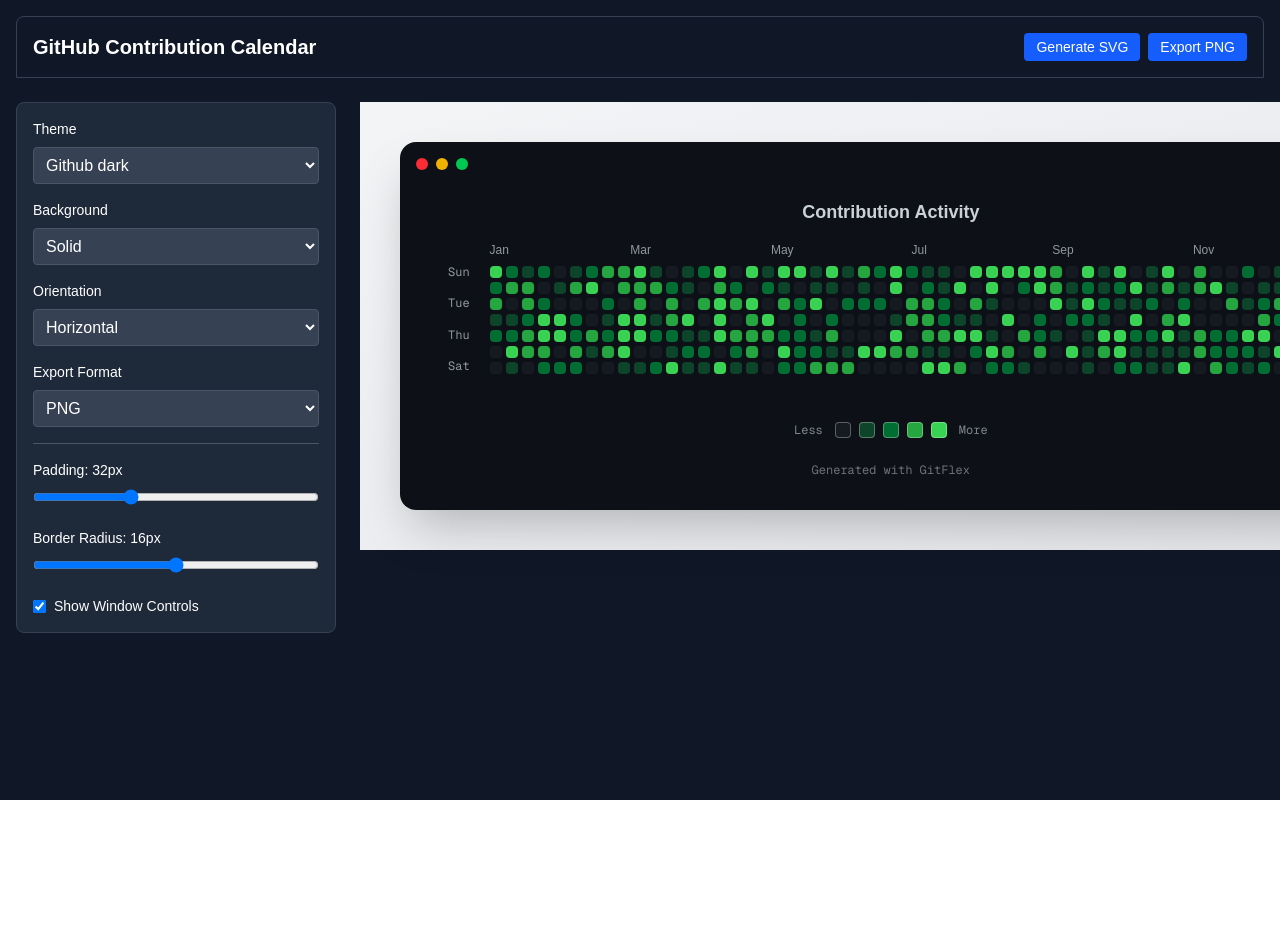
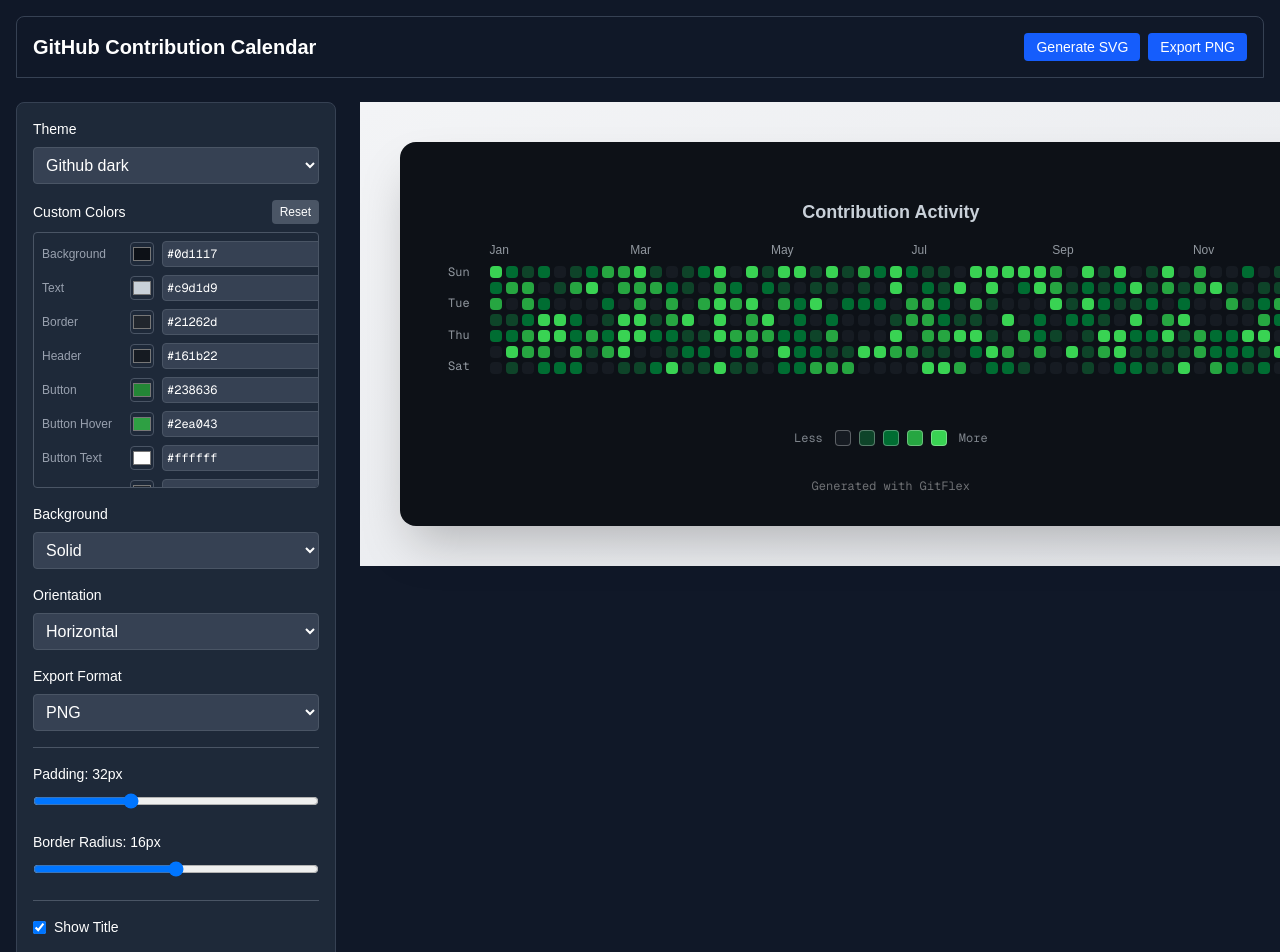
Before and after one commit to zulfaza/git-flex, a Next.js app: page / in a window 1280 px wide. Shown: the top 952 px of the page. Before the commit the page ends 800 px from the top, so only its background shows below. Built offline with nearby package versions, Linux system fonts and the light colour scheme.

Commit message:
add control for color

```diff
--- a/src/app/components/ContributionCalendar.tsx
+++ b/src/app/components/ContributionCalendar.tsx
@@ -2,37 +2,57 @@
 
 import { WEEKDAYS_SHORT_STRING } from "../constants/weekdays";
 import { MONTHS_SHORT_STRING } from "../constants/months";
-import { getGridColor } from "../lib/getGridColor";
-import { colorConfig } from "../constants/colors";
 
 type Orientation = "horizontal" | "vertical";
+
+interface CustomThemeColors {
+  background: string;
+  text: string;
+  border: string;
+  header: string;
+  button: string;
+  buttonHover: string;
+  buttonText: string;
+  input: string;
+  inputBg: string;
+  inputText: string;
+  legendColors: string[];
+}
 
 interface ContributionCalendarProps {
   squareSize: number;
   orientation: Orientation;
-  currentTheme: keyof typeof colorConfig.themes;
+  customColors: CustomThemeColors;
   padding: number;
   borderRadius: number;
-  showWindowControls: boolean;
   gridData: number[][];
   gridCols: number;
   gridRows: number;
   getColSpanForTopLabel: (index: number, arrayLength: number) => number;
+  title?: string;
+  showTitle?: boolean;
+  showLegend?: boolean;
 }
 
 const ContributionCalendar = ({
   squareSize,
   orientation,
-  currentTheme,
+  customColors,
   padding,
   borderRadius,
-  showWindowControls,
   gridData,
   gridCols,
   gridRows,
   getColSpanForTopLabel,
+  title = "Contribution Activity",
+  showTitle = true,
+  showLegend = true,
 }: ContributionCalendarProps) => {
-  const theme = colorConfig.themes[currentTheme];
+  const theme = customColors;
+
+  const getCustomGridColor = (level: number) => {
+    return customColors.legendColors[level] || customColors.legendColors[0];
+  };
   const sideLabels =
     orientation === "horizontal" ? WEEKDAYS_SHORT_STRING : MONTHS_SHORT_STRING;
   const topLabels =
@@ -50,21 +70,14 @@ const ContributionCalendar = ({
             backgroundColor: theme.background,
           }}
         >
-          {/* Window Controls */}
-          {showWindowControls && (
-            <div className="absolute top-4 left-4 flex items-center space-x-2">
-              <div className="w-3 h-3 rounded-full bg-red-500"></div>
-              <div className="w-3 h-3 rounded-full bg-yellow-500"></div>
-              <div className="w-3 h-3 rounded-full bg-green-500"></div>
+          {/* Calendar Title */}
+          {showTitle && (
+            <div className="text-center mb-6 mt-6 min-h-[28px] flex items-center justify-center">
+              <h2 className="text-lg font-semibold" style={{ color: theme.text }}>
+                {title}
+              </h2>
             </div>
           )}
-
-          {/* Calendar Title */}
-          <div className="text-center mb-6 mt-6">
-            <h2 className="text-lg font-semibold" style={{ color: theme.text }}>
-              Contribution Activity
-            </h2>
-          </div>
 
           {/* Calendar Grid */}
           <div className="flex items-center justify-center">
@@ -138,7 +151,7 @@ const ContributionCalendar = ({
                         className="transition-all duration-300 hover:scale-125 w-full"
                         title={`${level} contributions`}
                         style={{
-                          backgroundColor: getGridColor(level, currentTheme),
+                          backgroundColor: getCustomGridColor(level),
                           borderRadius: "4px",
                           WebkitPrintColorAdjust: "exact",
                           printColorAdjust: "exact",
@@ -152,7 +165,8 @@ const ContributionCalendar = ({
           </div>
 
           {/* Legend */}
-          <div className="flex items-center justify-center mt-8 text-sm font-mono">
+          {showLegend && (
+            <div className="flex items-center justify-center mt-8 text-sm font-mono min-h-[32px]">
               <span
                 className="mr-3 opacity-60 text-xs"
                 style={{ color: theme.text }}
@@ -164,7 +178,7 @@ const ContributionCalendar = ({
                   key={level}
                   className="w-4 h-4 rounded-sm mr-2 border border-white/30 dark:border-gray-600/50 transition-transform hover:scale-110"
                   style={{
-                  backgroundColor: getGridColor(level, currentTheme),
+                    backgroundColor: getCustomGridColor(level),
                   }}
                 />
               ))}
@@ -175,6 +189,7 @@ const ContributionCalendar = ({
                 More
               </span>
             </div>
+          )}
 
           {/* Footer */}
           <div className="text-center mt-6 text-xs opacity-40 font-mono">
--- a/src/app/components/ContributionCalendarWrapper.tsx
+++ b/src/app/components/ContributionCalendarWrapper.tsx
@@ -5,6 +5,27 @@ import html2canvas from "html2canvas-pro";
 import { colorConfig } from "../constants/colors";
 import { generateSVG } from "../lib/generateSVG";
 import ContributionCalendar from "./ContributionCalendar";
+
+interface CustomThemeColors {
+  background: string;
+  text: string;
+  border: string;
+  header: string;
+  button: string;
+  buttonHover: string;
+  buttonText: string;
+  input: string;
+  inputBg: string;
+  inputText: string;
+  legendColors: string[];
+}
+
+const createCustomThemeColors = (theme: keyof typeof colorConfig.themes): CustomThemeColors => {
+  return {
+    ...colorConfig.themes[theme],
+    legendColors: [...colorConfig.contributionColors[theme]]
+  };
+};
 
 type Orientation = "horizontal" | "vertical";
 
@@ -31,6 +52,9 @@ export default function ContributionCalendarWrapper({
 }: ContributionCalendarWrapperProps) {
   const [currentTheme, setCurrentTheme] =
     useState<keyof typeof colorConfig.themes>("github-dark");
+  const [customColors, setCustomColors] = useState<CustomThemeColors>(
+    createCustomThemeColors("github-dark")
+  );
   const [currentBackground, setCurrentBackground] =
     useState<keyof typeof colorConfig.backgrounds>("solid");
   const [exportFormat, setExportFormat] = useState<"png" | "svg">("png");
@@ -38,11 +62,32 @@ export default function ContributionCalendarWrapper({
     useState<Orientation>(initialOrientation);
   const [padding, setPadding] = useState(32);
   const [borderRadius, setBorderRadius] = useState(16);
-  const [showWindowControls, setShowWindowControls] = useState(true);
+  const [title, setTitle] = useState("Contribution Activity");
+  const [showTitle, setShowTitle] = useState(true);
+  const [showLegend, setShowLegend] = useState(true);
   const [generatedSVG, setGeneratedSVG] = useState<string>("");
   const calendarRef = useRef<HTMLDivElement>(null);
-  const theme = colorConfig.themes[currentTheme];
+  const theme = customColors;
   const background = colorConfig.backgroundClasses[currentBackground];
+
+  const handleThemeChange = (newTheme: keyof typeof colorConfig.themes) => {
+    setCurrentTheme(newTheme);
+    setCustomColors(createCustomThemeColors(newTheme));
+  };
+
+  const handleColorChange = (colorKey: keyof CustomThemeColors, value: string) => {
+    setCustomColors(prev => ({
+      ...prev,
+      [colorKey]: value
+    }));
+  };
+
+  const handleLegendColorChange = (index: number, value: string) => {
+    setCustomColors(prev => ({
+      ...prev,
+      legendColors: prev.legendColors.map((color, i) => i === index ? value : color)
+    }));
+  };
 
   const gridData = useMemo(
     () => getGridData(orientation, contributions),
@@ -61,7 +106,7 @@ export default function ContributionCalendarWrapper({
       const exportBtn = document.querySelector(
         "[data-export-btn]",
       ) as HTMLButtonElement;
-      if (exportBtn) {
+      {
         exportBtn.textContent = "Exporting...";
         exportBtn.disabled = true;
       }
@@ -74,6 +119,7 @@ export default function ContributionCalendarWrapper({
           gridData,
           currentBackground,
           currentTheme,
+          customColors,
           borderRadius,
         });
         const blob = new Blob([svgContent], { type: "image/svg+xml" });
@@ -128,6 +174,7 @@ export default function ContributionCalendarWrapper({
       gridData,
       currentBackground,
       currentTheme,
+      customColors,
       borderRadius,
     });
     setGeneratedSVG(svgContent);
@@ -163,9 +210,9 @@ export default function ContributionCalendarWrapper({
             >
               Export {exportFormat.toUpperCase()}
             </button>
+            </div>
           </div>
         </div>
-      </div>
 
       {/* Main Layout */}
       <div className="flex gap-6">
@@ -178,7 +225,7 @@ export default function ContributionCalendarWrapper({
               <select
                 value={currentTheme}
                 onChange={(e) =>
-                  setCurrentTheme(
+                  handleThemeChange(
                     e.target.value as keyof typeof colorConfig.themes,
                   )
                 }
@@ -191,6 +238,70 @@ export default function ContributionCalendarWrapper({
                   </option>
                 ))}
               </select>
+            </div>
+
+            {/* Custom Color Controls */}
+            <div>
+              <div className="flex items-center justify-between mb-2">
+                <label className="block text-sm font-medium text-white">Custom Colors</label>
+                <button
+                  onClick={() => setCustomColors(createCustomThemeColors(currentTheme))}
+                  className="px-2 py-1 text-xs rounded bg-gray-600 text-white hover:bg-gray-500 transition-colors"
+                  title="Reset to theme defaults"
+                >
+                  Reset
+                </button>
+              </div>
+              <div className="grid grid-cols-1 gap-2 max-h-64 overflow-y-auto pr-1 border border-gray-600 rounded p-2 bg-gray-750">
+                {/* Basic theme colors */}
+                {Object.entries(customColors).filter(([key]) => key !== 'legendColors').map(([colorKey, colorValue]) => (
+                  <div key={colorKey} className="flex items-center gap-2">
+                    <label className="text-xs font-medium text-gray-400 w-20 capitalize flex-shrink-0 text-left">
+                      {colorKey.replace(/([A-Z])/g, ' $1').trim()}
+                    </label>
+                    <input
+                      type="color"
+                      value={colorValue as string}
+                      onChange={(e) => handleColorChange(colorKey as keyof CustomThemeColors, e.target.value)}
+                      className="w-6 h-6 rounded border border-gray-600 cursor-pointer bg-transparent flex-shrink-0"
+                      title={`Pick color for ${colorKey}`}
+                    />
+                    <input
+                      type="text"
+                      value={colorValue as string}
+                      onChange={(e) => handleColorChange(colorKey as keyof CustomThemeColors, e.target.value)}
+                      className="flex-1 p-1 text-xs rounded border border-gray-600 bg-gray-700 text-white focus:border-blue-500 focus:ring-1 focus:ring-blue-500 font-mono"
+                      placeholder="#000000"
+                    />
+                  </div>
+                ))}
+
+                {/* Legend colors */}
+                <div className="pt-2 border-t border-gray-600 mt-2">
+                  <div className="text-xs font-medium text-gray-400 mb-2">Legend Colors (0-4)</div>
+                  {customColors.legendColors.map((color, index) => (
+                    <div key={`legend-${index}`} className="flex items-center gap-2 mb-1">
+                      <label className="text-xs font-medium text-gray-400 w-20 flex-shrink-0 text-left">
+                        Level {index}
+                      </label>
+                      <input
+                        type="color"
+                        value={color}
+                        onChange={(e) => handleLegendColorChange(index, e.target.value)}
+                        className="w-6 h-6 rounded border border-gray-600 cursor-pointer bg-transparent flex-shrink-0"
+                        title={`Pick color for contribution level ${index}`}
+                      />
+                      <input
+                        type="text"
+                        value={color}
+                        onChange={(e) => handleLegendColorChange(index, e.target.value)}
+                        className="flex-1 p-1 text-xs rounded border border-gray-600 bg-gray-700 text-white focus:border-blue-500 focus:ring-1 focus:ring-blue-500 font-mono"
+                        placeholder="#000000"
+                      />
+                    </div>
+                  ))}
+                </div>
+              </div>
             </div>
 
             {/* Background Selection */}
@@ -283,18 +394,45 @@ export default function ContributionCalendarWrapper({
               />
             </div>
 
-            {/* Window Controls Toggle */}
+            {/* Title Controls */}
+            <div className="pt-4 border-t border-gray-600">
+              <div className="mb-4">
+                <label className="flex items-center text-sm font-medium mb-2">
+                  <input
+                    type="checkbox"
+                    checked={showTitle}
+                    onChange={(e) => setShowTitle(e.target.checked)}
+                    className="mr-2"
+                  />
+                  Show Title
+                </label>
+              </div>
+              {showTitle && (
+                <div>
+                  <label className="block text-sm font-medium mb-2">
+                    Title Text
+                  </label>
+                  <input
+                    type="text"
+                    value={title}
+                    onChange={(e) => setTitle(e.target.value)}
+                    className="w-full p-2 rounded border border-gray-600 bg-gray-700 text-white focus:border-blue-500 focus:ring-1 focus:ring-blue-500"
+                    placeholder="Enter title text"
+                  />
+                </div>
+              )}
+            </div>
+
+            {/* Legend Controls */}
             <div>
-              <label className="flex items-center">
+              <label className="flex items-center text-sm font-medium mb-2">
                 <input
                   type="checkbox"
-                  checked={showWindowControls}
-                  onChange={(e) => setShowWindowControls(e.target.checked)}
+                  checked={showLegend}
+                  onChange={(e) => setShowLegend(e.target.checked)}
                   className="mr-2"
                 />
-                <span className="text-sm font-medium">
-                  Show Window Controls
-                </span>
+                Show Legend
               </label>
             </div>
           </div>
@@ -307,14 +445,16 @@ export default function ContributionCalendarWrapper({
           <ContributionCalendar
             squareSize={squareSize}
             orientation={orientation}
-            currentTheme={currentTheme}
+            customColors={customColors}
             padding={padding}
             borderRadius={borderRadius}
-            showWindowControls={showWindowControls}
             gridData={gridData}
             gridCols={gridCols}
             gridRows={gridRows}
             getColSpanForTopLabel={getColSpanForTopLabel}
+            title={title}
+            showTitle={showTitle}
+            showLegend={showLegend}
           />
         </div>
       </div>
--- a/src/app/lib/generateSVG.ts
+++ b/src/app/lib/generateSVG.ts
@@ -1,13 +1,27 @@
 import { colorConfig } from "../constants/colors";
 import { MONTHS_SHORT_STRING } from "../constants/months";
 import { WEEKDAYS_SHORT_STRING } from "../constants/weekdays";
-import { getGridColor } from "./getGridColor";
+
+interface CustomThemeColors {
+  background: string;
+  text: string;
+  border: string;
+  header: string;
+  button: string;
+  buttonHover: string;
+  buttonText: string;
+  input: string;
+  inputBg: string;
+  inputText: string;
+  legendColors: string[];
+}
 
 type Params = {
   gridData: number[][];
   squareSize: number;
   currentBackground: keyof typeof colorConfig.backgrounds;
   currentTheme: keyof typeof colorConfig.themes;
+  customColors: CustomThemeColors;
   borderRadius: number;
   orientation: "horizontal" | "vertical";
 };
@@ -15,11 +29,12 @@ export const generateSVG = ({
   squareSize,
   currentBackground,
   currentTheme,
+  customColors,
   borderRadius,
   orientation,
   gridData,
 }: Params) => {
-  const theme = colorConfig.themes[currentTheme];
+  const theme = customColors;
   const gridCols = orientation === "horizontal" ? 53 : 7;
   const gridRows = orientation === "horizontal" ? 7 : 53;
   const totalWidth = gridCols * squareSize + 60; // Extra space for labels
@@ -118,7 +133,7 @@ export const generateSVG = ({
     row.forEach((level, colIndex) => {
       const x = 40 + colIndex * squareSize;
       const y = 60 + rowIndex * squareSize;
-      const color = getGridColor(level, currentTheme);
+      const color = customColors.legendColors[level] || customColors.legendColors[0];
       svg += `<rect x="${x}" y="${y}" width="${squareSize - 1}" height="${
         squareSize - 1
       }" fill="${color}" rx="2" ry="2"/>`;
@@ -135,7 +150,7 @@ export const generateSVG = ({
 
   [0, 1, 2, 3, 4].forEach((level, index) => {
     const x = 60 + index * 20;
-    const color = getGridColor(level, currentTheme);
+    const color = customColors.legendColors[level] || customColors.legendColors[0];
     svg += `<rect x="${x}" y="${legendY}" width="16" height="16" fill="${color}" rx="2" ry="2"/>`;
   });
 
```
Lines whose indentation alone changed are shown as unchanged.
